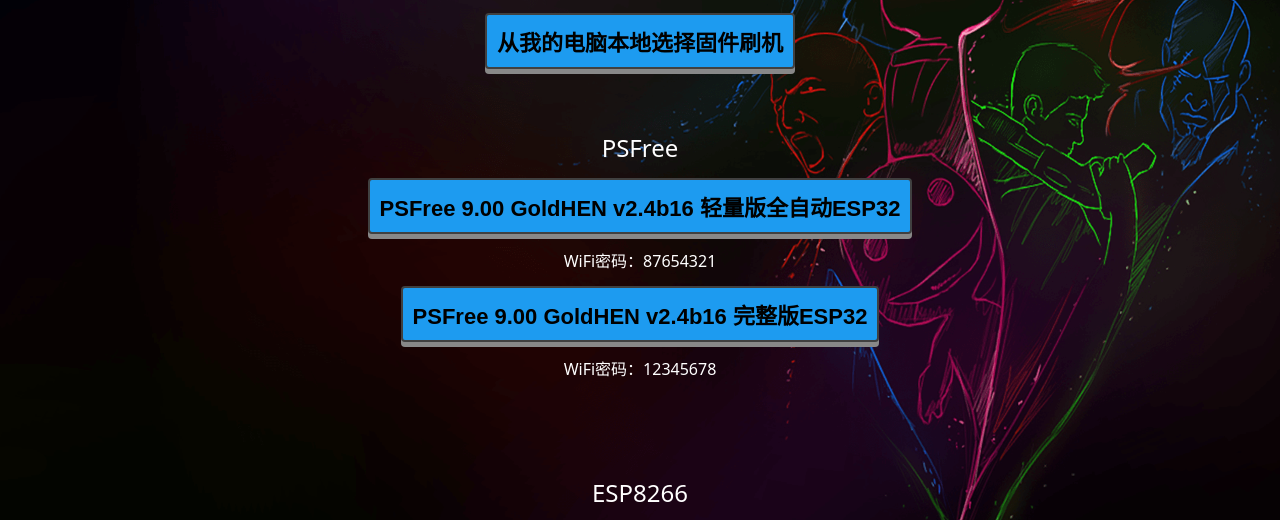
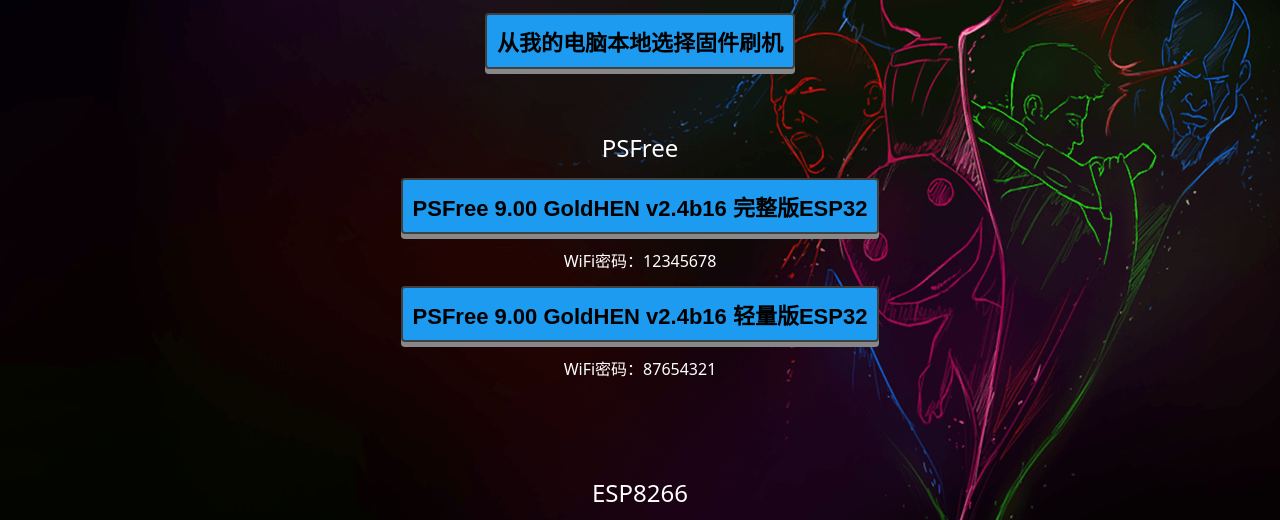
Before and after one commit to newpsgo/ESPWeb, a plain HTML site: page index.html in a window 1280 px wide. Shown: the part 264-784 px from the top of the page. Drawn offline with Linux system fonts and the light colour scheme.

Commit message:
更新 index.html

```diff
--- a/index.html
+++ b/index.html
@@ -156,14 +156,16 @@
 </td></tr>
 <tr><td><br><br></td></tr>
 <tr><td><font size="5" color="white">PSFree</font></td></tr>
-<tr><td align="center">
-<button type="button" onclick="window.open('https://psgo.lanzv.com/ibc6U1mv6sba')";><font color=""> PSFree 9.00 GoldHEN v2.4b16 轻量版全自动ESP32 </font></button>
-<tr><td><font size="3" color="white">WiFi密码：87654321</font></td></tr>
-</td></tr>
 
 <tr><td align="center">
 <button type="button" onclick="window.open('https://psgo.lanzv.com/iLO8e1o1972f')";><font color=""> PSFree 9.00 GoldHEN v2.4b16 完整版ESP32 </font></button>
 <tr><td><font size="3" color="white">WiFi密码：12345678</font></td></tr>
+</td></tr>
+
+
+<tr><td align="center">
+<button type="button" onclick="window.open('https://psgo.lanzv.com/ibc6U1mv6sba')";><font color=""> PSFree 9.00 GoldHEN v2.4b16 轻量版ESP32 </font></button>
+<tr><td><font size="3" color="white">WiFi密码：87654321</font></td></tr>
 </td></tr>
 
 <tr><td><br><br><br><br></td></tr>
```
